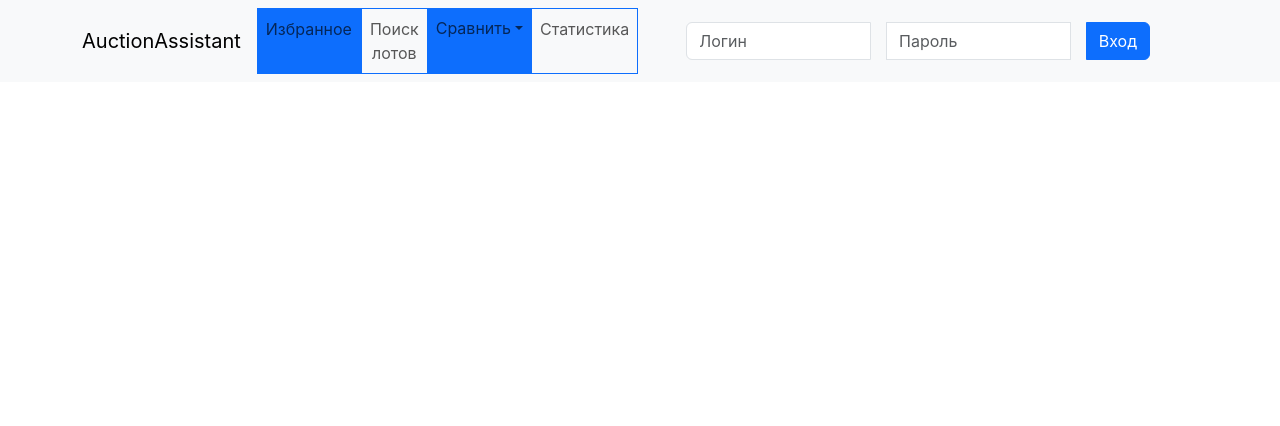
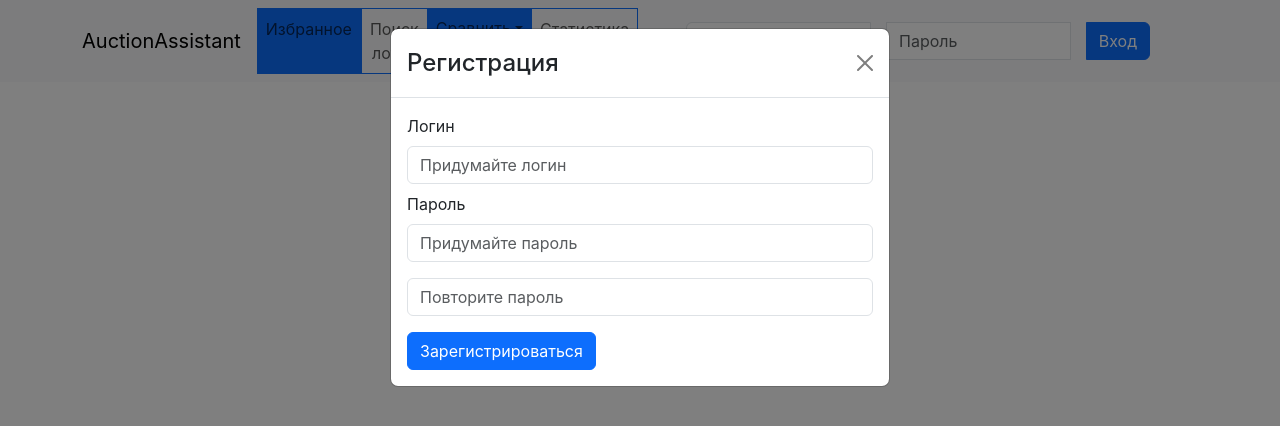
Before and after one commit to Karasiq1337/TorgiGov, a React (Create React App) app in the folder TorgiGov/auction_assistant/: page / in a window 1280 px wide. Shown: the top 426 px of the page. Built offline with nearby package versions, Linux system fonts and the light colour scheme.

Commit message:
иш ай кидок

```diff
--- /dev/null
+++ b/TorgiGov/auction_assistant/src/Menu/Authorization/RegModal.tsx
@@ -0,0 +1,43 @@
+import React, {useEffect, useState} from "react";
+import {FormCheck, FormControl, FormGroup, FormLabel, FormText, Modal, ModalBody, ModalTitle} from "react-bootstrap";
+import Form from "react-bootstrap/Form";
+import Button from "react-bootstrap/Button";
+
+
+const  RegModal = () => {
+    const [show, setShow] = useState(false);
+
+    useEffect(() => {
+        setShow(true);
+    }, []);
+    const handleclose = () => setShow(false);
+
+
+    return (
+        <Modal show={show} onHide={handleclose}>
+            <Modal.Header closeButton>
+                <ModalTitle>Регистрация</ModalTitle>
+            </Modal.Header>
+            <ModalBody>
+                <Form>
+                    <FormGroup controlId={'FromBasicLogin'}>
+                        <FormLabel>Логин</FormLabel>
+                        <FormControl type={'login'} placeholder={"Придумайте логин"}/>
+                    </FormGroup>
+                    <FormGroup controlId={'FromBasicPassword'} className={'mb-3 mt-2'}>
+                        <FormLabel>Пароль</FormLabel>
+                        <FormControl type={'Password'} placeholder={"Придумайте пароль"}/>
+                    </FormGroup>
+                    <FormGroup controlId={'FromBasicPassword'} className={'mb-3'}>
+                        <FormControl type={'Password'} placeholder={"Повторите пароль"}/>
+                    </FormGroup>
+                    <FormGroup controlId={'FromBasicButton'}>
+                        <Button className={'bg-primary'}>Зарегистрироваться</Button>
+                    </FormGroup>
+                </Form>
+            </ModalBody>
+        </Modal>
+    )
+}
+
+  export default RegModal;
--- a/TorgiGov/auction_assistant/src/Menu/NavBar.tsx
+++ b/TorgiGov/auction_assistant/src/Menu/NavBar.tsx
@@ -1,7 +1,13 @@
 import React from "react";
-import {Nav, Navbar, NavDropdown, NavLink} from "react-bootstrap";
+import {
+    Nav,
+    Navbar,
+    NavDropdown,
+    NavLink
+} from "react-bootstrap";
 import {Container} from "react-bootstrap";
 import Authorization from "./Authorization/Authorization";
+import RegModal from "./Authorization/RegModal";
 export const NavBar = () => {
     return (
         <>
@@ -22,6 +28,9 @@ export const NavBar = () => {
                         <Nav>
                             <Authorization></Authorization>
                         </Nav>
+                        <Nav>
+                            <RegModal></RegModal>
+                        </Nav>
                     </Navbar.Collapse>
                 </Container>
             </Navbar>
```
